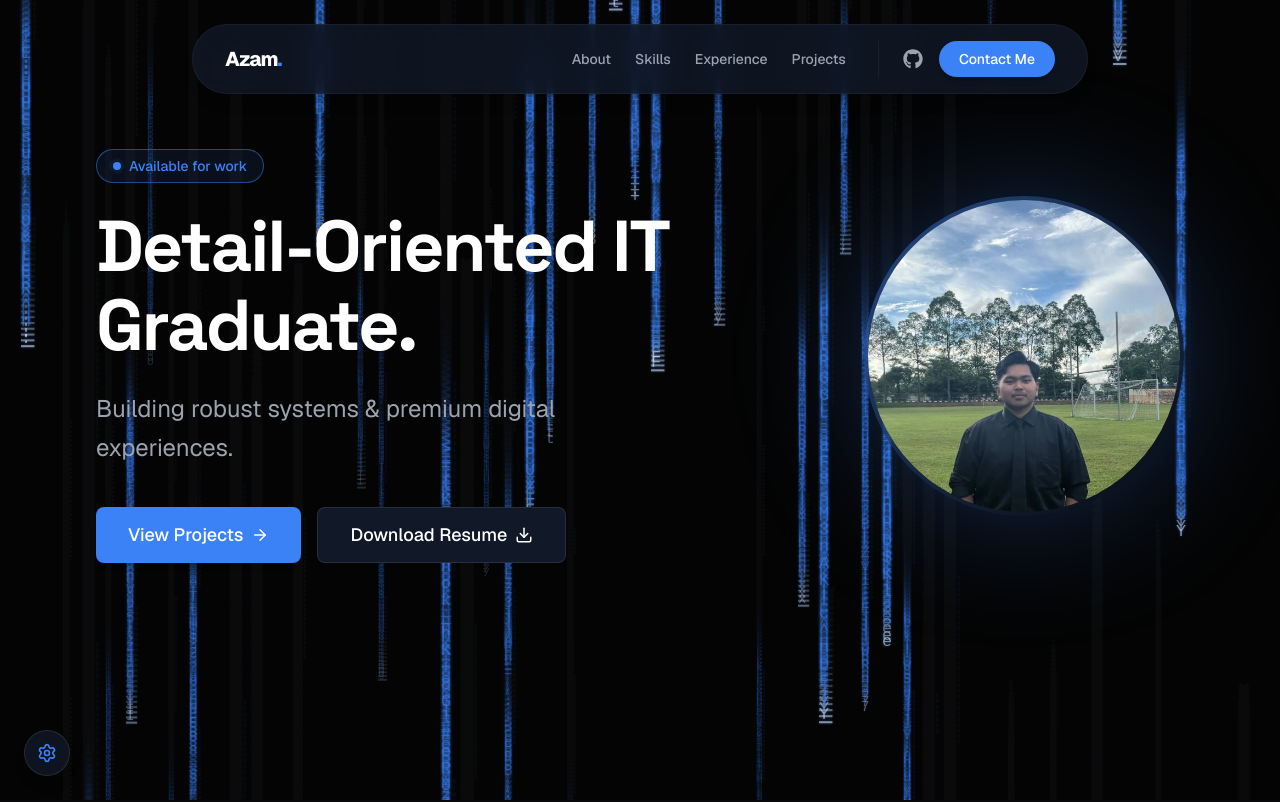
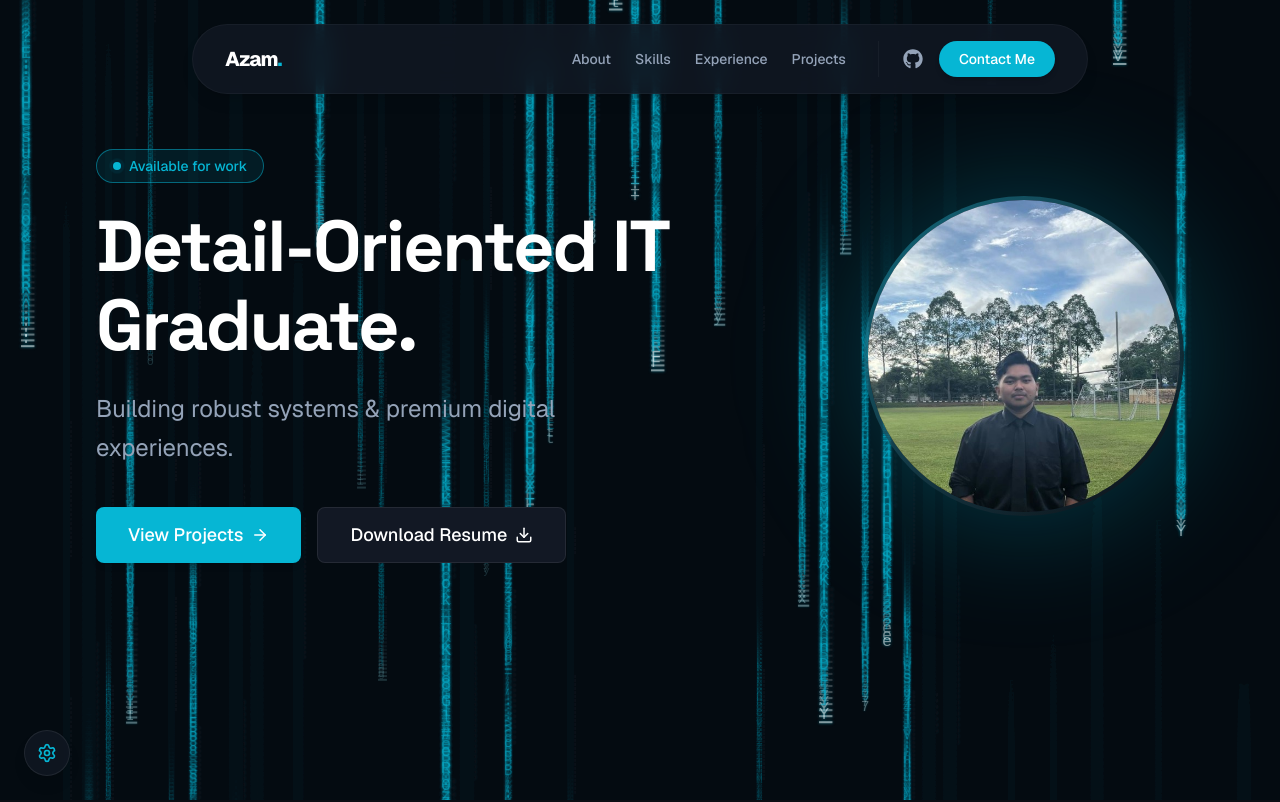
Before and after one commit to MatGol06/azam_portfolio, a Next.js app: page / in a window 1280 px wide. Shown: the top 802 px of the page. Built offline with nearby package versions, Linux system fonts and the light colour scheme.

Commit message:
style: change theme to Steel Ice with Deep Steel Slate background and Ice Cyan accent

```diff
--- a/src/app/globals.css
+++ b/src/app/globals.css
@@ -1,16 +1,16 @@
 @import "tailwindcss";
 
 @theme inline {
-  --color-background: #09090B;
-  --color-surface: #111827;
-  --color-card: #18181B;
-  --color-primary: #3B82F6;
+  --color-background: #0B0E14; /* Deep steel dark */
+  --color-surface: #121824;    /* Steel slate surface */
+  --color-card: #1A2234;       /* Card surface */
+  --color-primary: #06B6D4;    /* Ice Cyan accent */
   --color-secondary: #FFFFFF;
-  --color-muted: #9CA3AF;
-  --color-success: #22C55E;
+  --color-muted: #94A3B8;      /* Cold muted text */
+  --color-success: #10B981;
   --color-warning: #F59E0B;
   --color-error: #EF4444;
-  --color-border: rgba(255, 255, 255, 0.1);
+  --color-border: rgba(255, 255, 255, 0.08);
   --font-sans: var(--font-geist-sans), ui-sans-serif, system-ui, sans-serif;
   --font-display: var(--font-space-grotesk), ui-sans-serif, system-ui, sans-serif;
   --font-mono: var(--font-geist-mono), ui-monospace, SFMono-Regular, monospace;
--- a/src/components/ui/MatrixBackground.jsx
+++ b/src/components/ui/MatrixBackground.jsx
@@ -8,7 +8,7 @@ export const MatrixBackground = () => {
   const [fontSize, setFontSize] = useState(14);
   const [speed, setSpeed] = useState(0.5);
   const [density, setDensity] = useState(1);
-  const [textColor, setTextColor] = useState('#3B82F6'); // Set to Primary Blue to match portfolio theme!
+  const [textColor, setTextColor] = useState('#06B6D4'); // Set to Ice Cyan to match portfolio theme!
 
   const animationFrameId = useRef(null);
   const strands = useRef([]);
@@ -67,7 +67,7 @@ export const MatrixBackground = () => {
     }
 
     // Fade effect for trailing
-    ctx.fillStyle = 'rgba(9, 9, 11, 0.15)'; // Zinc 950 color with opacity
+    ctx.fillStyle = 'rgba(11, 14, 20, 0.15)'; // Deep steel dark color with opacity
     ctx.fillRect(0, 0, width, height);
 
     strands.current.sort((a, b) => a.layer - b.layer);
@@ -160,7 +160,7 @@ export const MatrixBackground = () => {
       <canvas
         ref={canvasRef}
         className="fixed inset-0 w-full h-full z-[-1] pointer-events-none"
-        style={{ backgroundColor: '#09090b' }}
+        style={{ backgroundColor: '#0B0E14' }}
       />
 
       <div className="fixed bottom-6 left-6 z-50">
```
